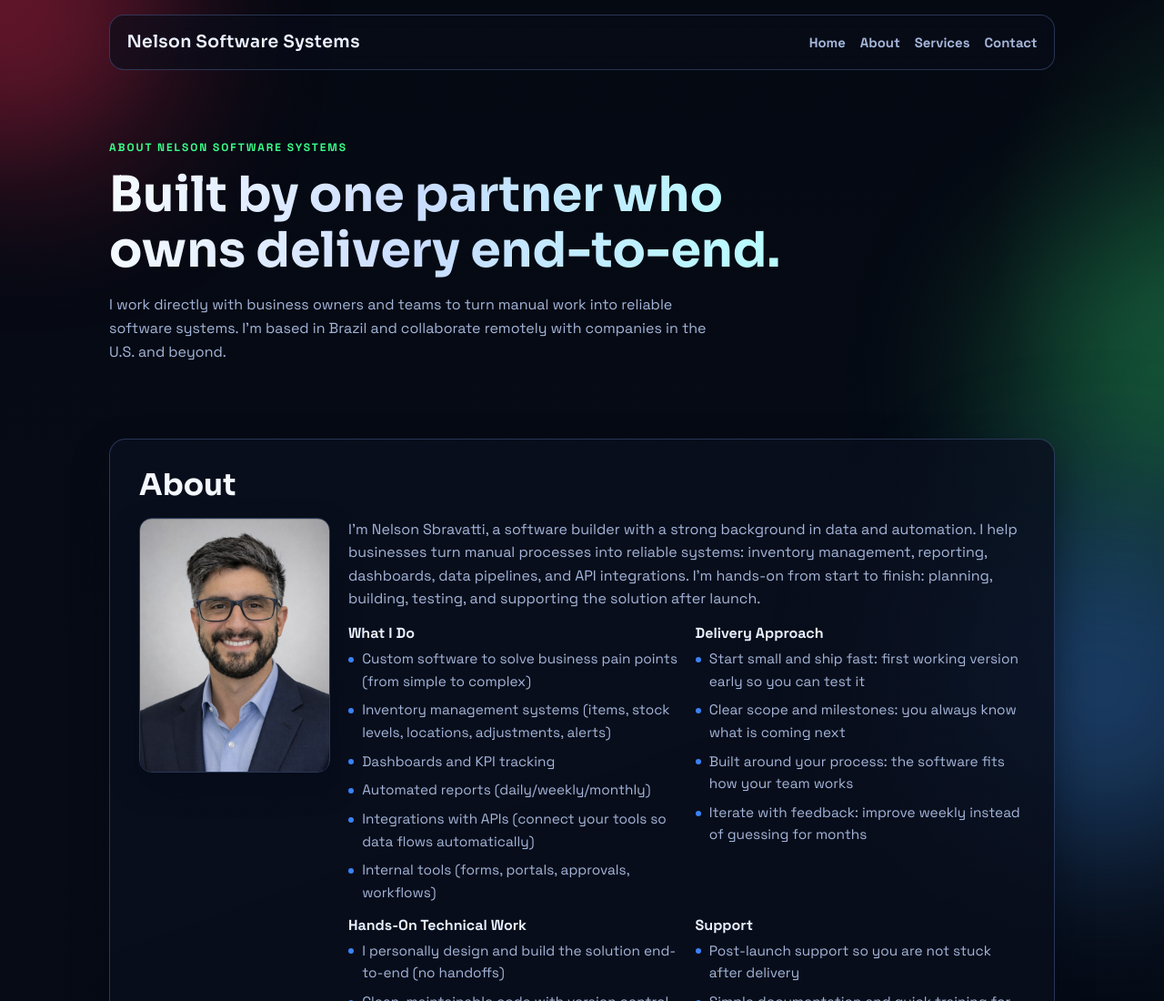
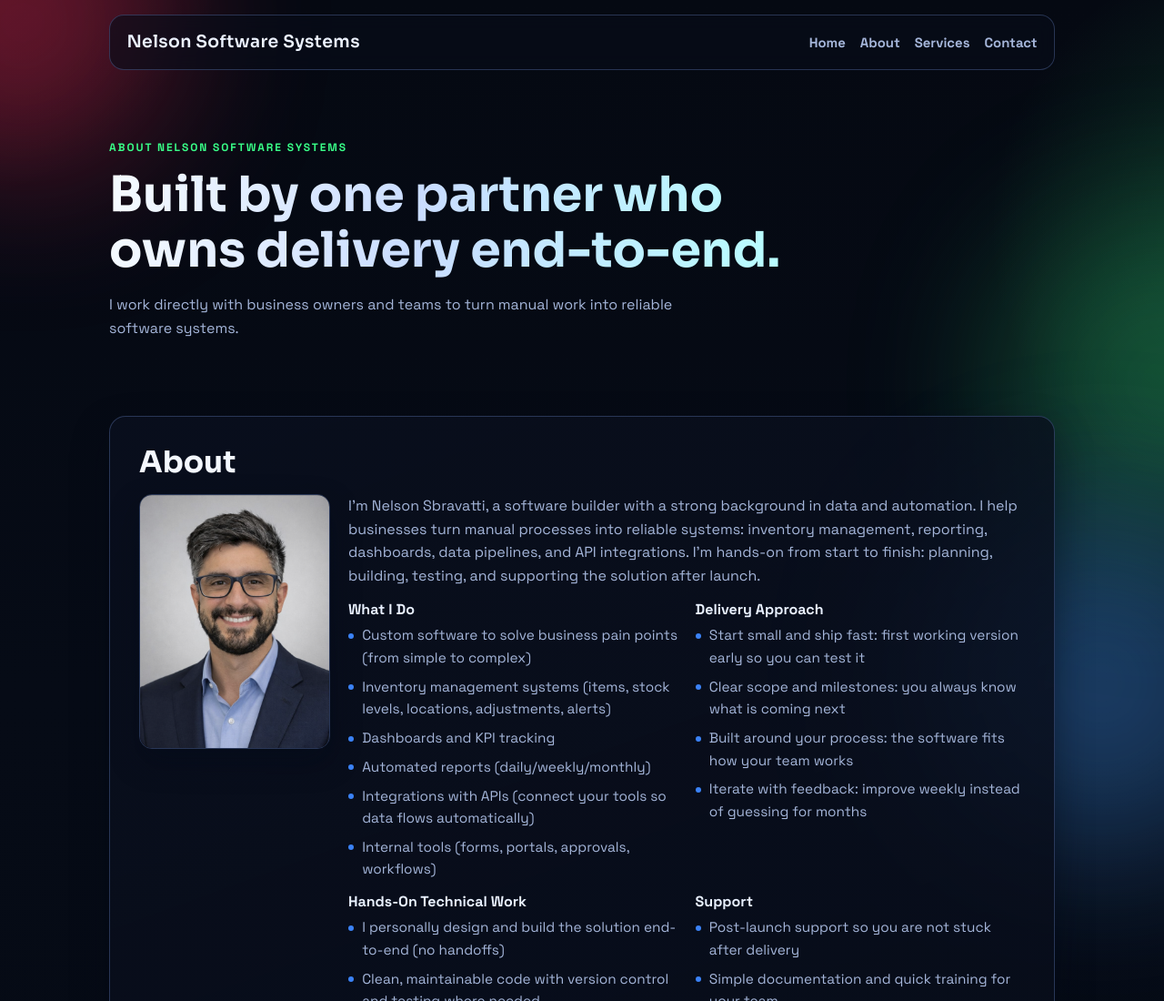
Before and after one commit to Togominaja/Nelson-Software-Systems, a plain HTML site: page about.html in a window 1280 px wide. Shown: the top 1100 px of the page at 91% size. Drawn offline with Linux system fonts and the light colour scheme.

Commit message:
Remove Brazil location note from About intro

```diff
--- a/about.html
+++ b/about.html
@@ -33,8 +33,7 @@
         <h1>Built by one partner who owns delivery end-to-end.</h1>
         <p class="intro">
           I work directly with business owners and teams to turn manual work
-          into reliable software systems. I'm based in Brazil and collaborate
-          remotely with companies in the U.S. and beyond.
+          into reliable software systems.
         </p>
       </section>
 
```
